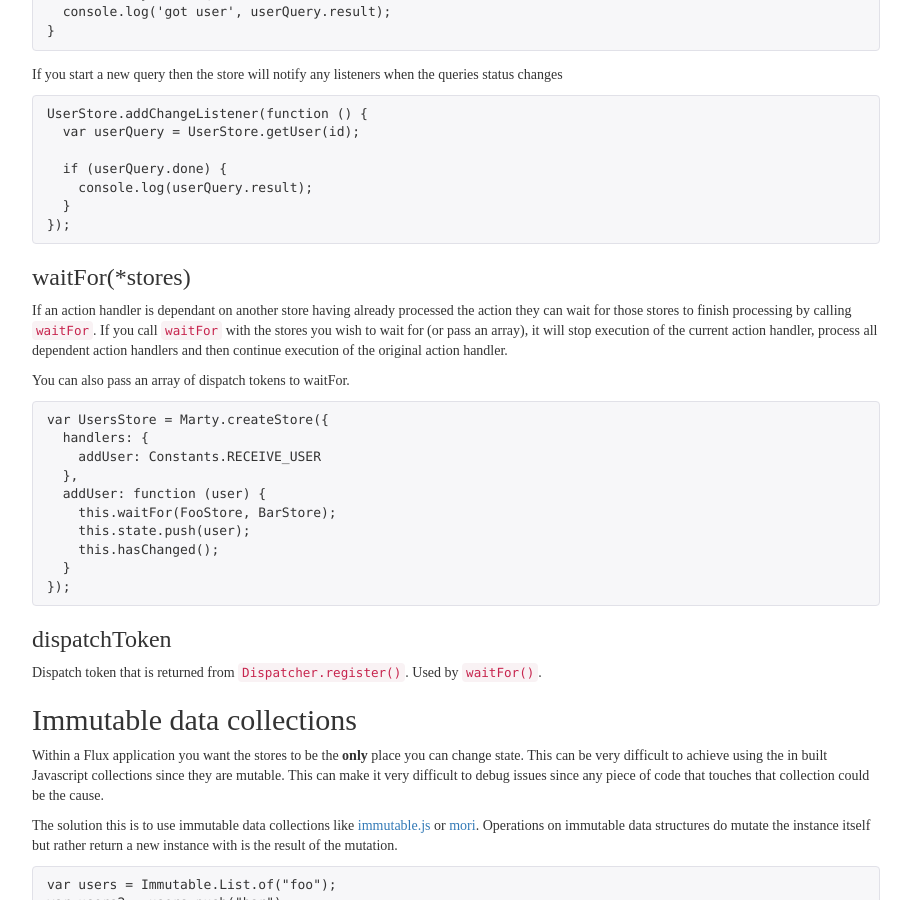
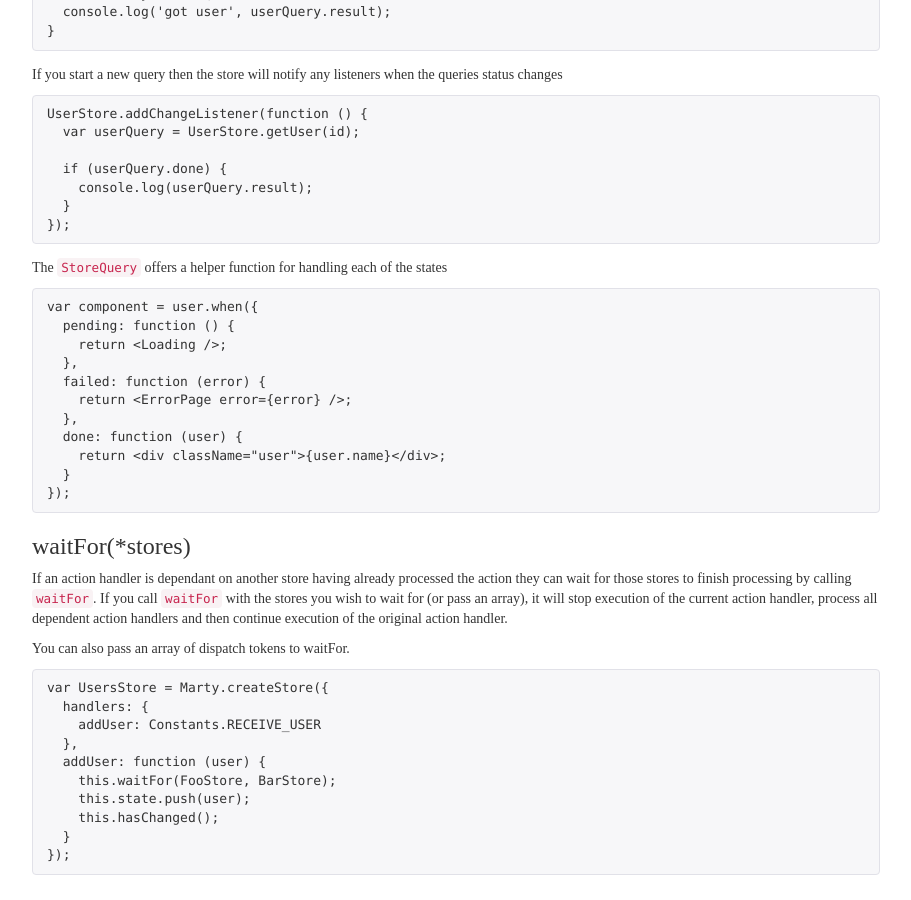
Before and after one commit to alsuper114/marty, a Jekyll site: the page built from docs/docs/stores.md, in a window 1280 px wide and 900 px high, scrolled down 4513 px. Shown: the whole window, without its empty margins (38-949 px from the left). Built offline with Jekyll 4.4.1, drawn with Linux system fonts in a browser that asks for light colours; nearby versions of some CDN libraries; Markdown is read by kramdown in place of the engine named in the settings.

Commit message:
Adding some documentation for StoreQuery#when

```diff
--- a/docs/docs/stores.md
+++ b/docs/docs/stores.md
@@ -252,6 +252,23 @@ UserStore.addChangeListener(function () {
 });
 {% endhighlight %}
 
+The ``StoreQuery`` offers a helper function for handling each of the states
+
+{% highlight js %}
+var component = user.when({
+  pending: function () {
+    return <Loading />;
+  },
+  failed: function (error) {
+    return <ErrorPage error={error} />;
+  },
+  done: function (user) {
+    return <div className="user">{user.name}</div>;
+  }
+});
+{% endhighlight %}
+
+
 <h3 id="waitFor">waitFor(*stores)</h3>
 
 If an action handler is dependant on another store having already processed the action they can wait for those stores to finish processing by calling <code>waitFor</code>. If you call <code>waitFor</code> with the stores you wish to wait for (or pass an array), it will stop execution of the current action handler, process all dependent action handlers and then continue execution of the original action handler.
```
